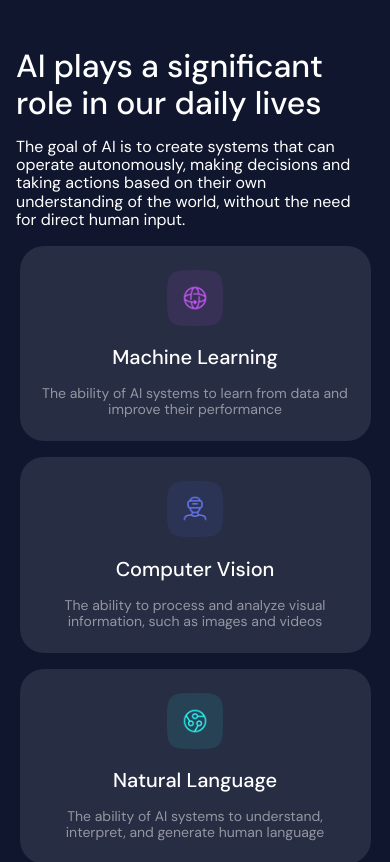
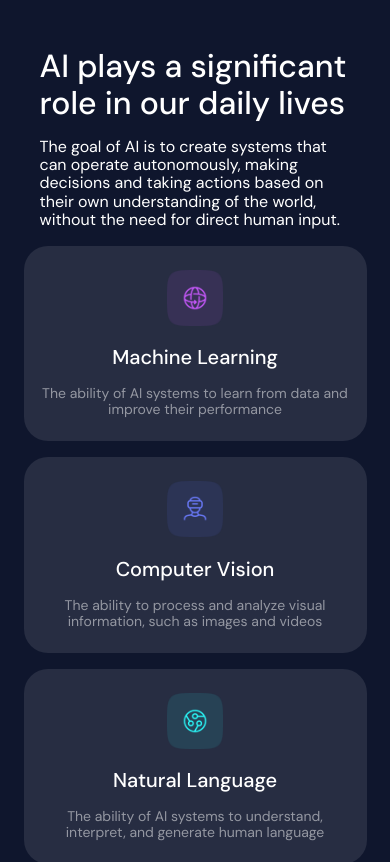
Before and after one commit to artur893/4-area-section, a website built with Vite: page index.html in a window 390 px wide. Shown: the top 862 px of the page. Built offline with nearby package versions, Linux system fonts and the light colour scheme.

Commit message:
Mobile corrections

```diff
--- a/src/global-styles/style.scss
+++ b/src/global-styles/style.scss
@@ -56,6 +56,14 @@ section:first-of-type {
     width: 496px;
   }
 
+  @media (max-width: 540px) {
+    width: 343px;
+  }
+
+  @media (max-width: 375px) {
+    width: 90%;
+  }
+
   & &__header {
     font-weight: 500;
     font-size: 48px;
@@ -100,6 +108,10 @@ section:first-of-type {
   }
 
   @media (max-width: 540px) {
+    width: 343px;
+  }
+
+  @media (max-width: 375px) {
     width: 90%;
   }
 
```
